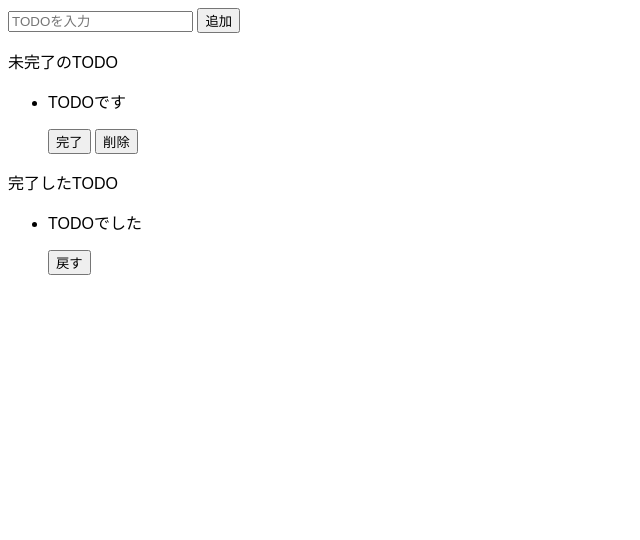
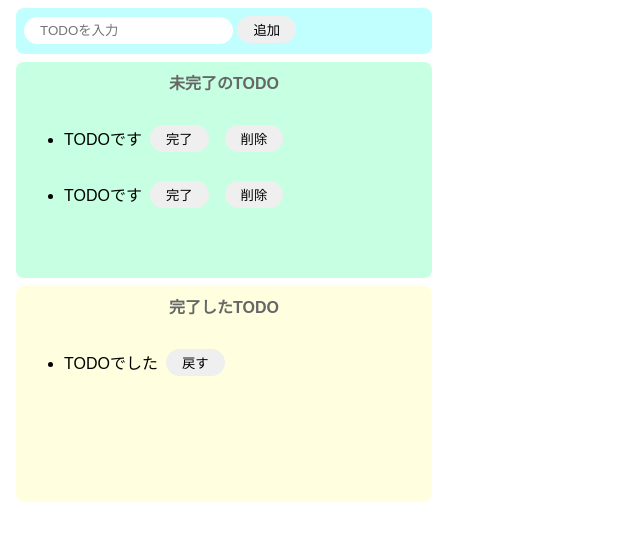
Before and after one commit to bamboo-wood/vanilla-todo-tutorial, a website built with Parcel: page index.html in a window 1280 px wide. Shown: the whole page, without its empty margins (0-640 px from the left). Built offline with nearby package versions, Linux system fonts and the light colour scheme.

Commit message:
update styles.css

```diff
--- a/index.html
+++ b/index.html
@@ -6,16 +6,23 @@
   </head>
 
   <body>
-    <div>
+    <div class="input-area">
       <input placeholder="TODOを入力" />
       <button>追加</button>
     </div>
 
-    <div>
-      <p>未完了のTODO</p>
+    <div class="imcomplete-area">
+      <p class="title">未完了のTODO</p>
       <ul>
         <li>
-          <div>
+          <div class="list-row">
+            <p>TODOです</p>
+            <button>完了</button>
+            <button>削除</button>
+          </div>
+        </li>
+        <li>
+          <div class="list-row">
             <p>TODOです</p>
             <button>完了</button>
             <button>削除</button>
@@ -24,11 +31,11 @@
       </ul>
     </div>
 
-    <div>
-      <p>完了したTODO</p>
+    <div class="complete-area">
+      <p class="title">完了したTODO</p>
       <ul>
         <li>
-          <div>
+          <div class="list-row">
             <p>TODOでした</p>
             <button>戻す</button>
           </div>
--- a/src/styles.css
+++ b/src/styles.css
@@ -1,3 +1,65 @@
 body {
   font-family: sans-serif;
 }
+
+input {
+  border-radius: 16px;
+  border: none;
+  padding: 6px 16px;
+  outline: none;
+}
+
+button {
+  border-radius: 16px;
+  border: none;
+  padding: 4px 16px;
+}
+
+button:hover {
+  color: #fff;
+  background-color: #ff7fff;
+  cursor: pointer;
+}
+
+.input-area {
+  background-color: #c1ffff;
+  width: 400px;
+  height: 30px;
+  padding: 8px;
+  margin: 8px;
+  border-radius: 8px;
+}
+
+.imcomplete-area {
+  background-color: #c6ffe2;
+  width: 400px;
+  min-height: 200px;
+  padding: 8px;
+  margin: 8px;
+  border-radius: 8px;
+}
+
+.complete-area {
+  background-color: #ffffe0;
+  width: 400px;
+  min-height: 200px;
+  padding: 8px;
+  margin: 8px;
+  border-radius: 8px;
+}
+
+.title {
+  text-align: center;
+  margin-top: 0;
+  font-weight: bold;
+  color: #666;
+}
+
+.list-row {
+  display: flex;
+  align-items: center;
+}
+
+.list-row button {
+  margin: 8px;
+}
```
